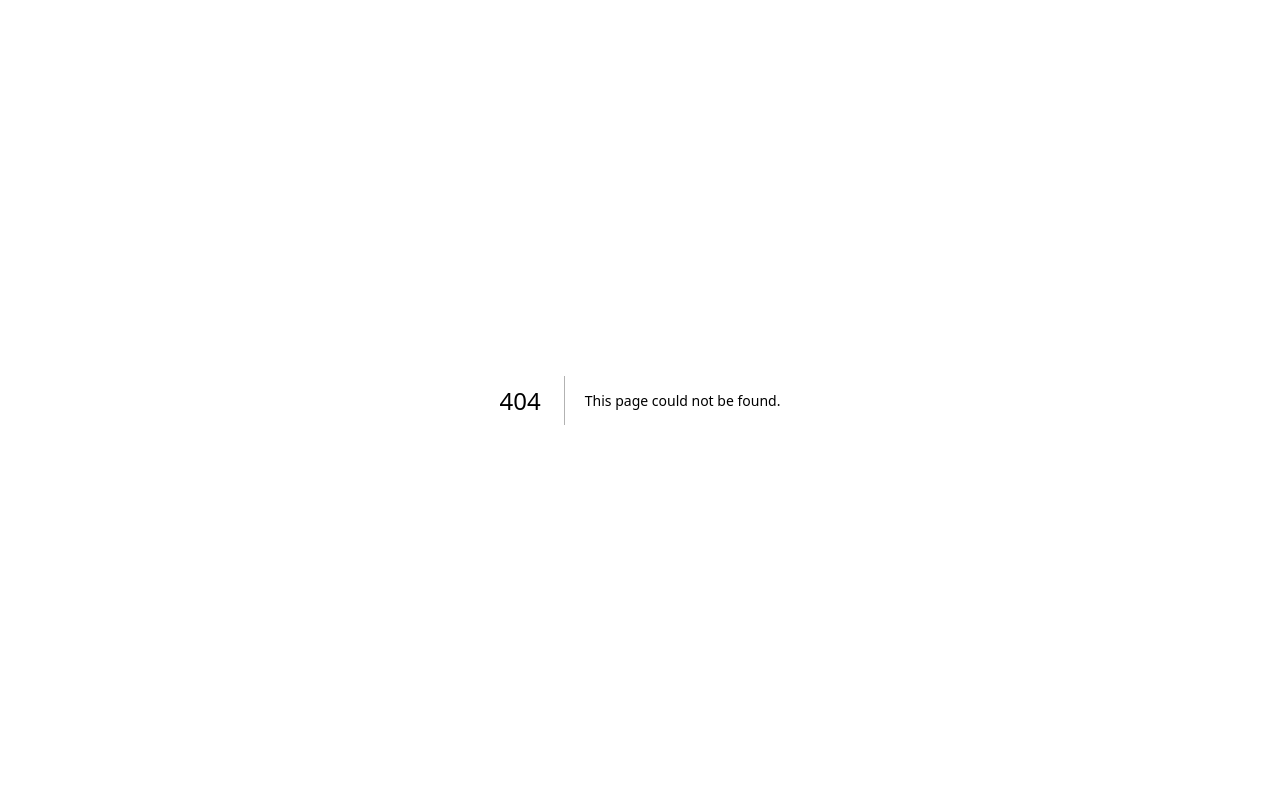
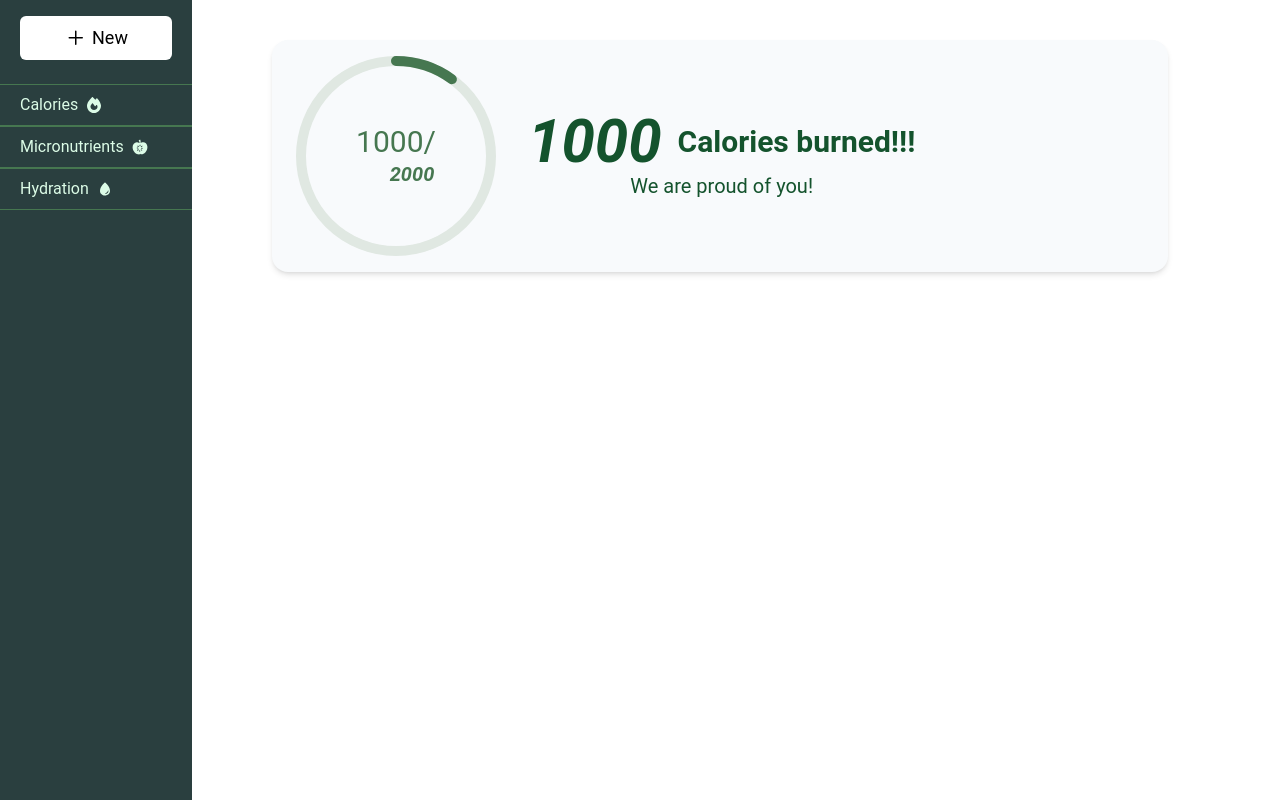
Before and after one commit to KarimHeshamKhalil/MunchMeter, a Next.js app: page /home/calories in a window 1280 px wide. Before the commit this address had no page. Built offline with nearby package versions, Linux system fonts and the light colour scheme.

Commit message:
initial sidebar and starting with the calories page

```diff
--- /dev/null
+++ b/app/components/CircularProgressBar.jsx
@@ -0,0 +1,53 @@
+import React from "react";
+
+const CircularProgressBar = ({ progress, size = 100, strokeWidth = 10, startPoint = -90}) => {
+  const radius = (size - strokeWidth) / 2;
+  const circumference = 2 * Math.PI * radius;
+  const offset = circumference - (progress / 100) * circumference;
+
+  return (
+    <svg
+      className="block"
+      width={size}
+      height={size}
+      viewBox={`0 0 ${size} ${size}`}
+    >
+      <circle
+        className="text-white1"
+        strokeWidth={strokeWidth}
+        stroke="currentColor"
+        fill="transparent"
+        r={radius}
+        cx={size / 2}
+        cy={size / 2}
+      />
+      <circle
+        className="text-green2"
+        strokeWidth={strokeWidth}
+        strokeDasharray={circumference}
+        strokeDashoffset={offset}
+        strokeLinecap="round"
+        stroke="currentColor"
+        fill="transparent"
+        r={radius}
+        cx={size / 2}
+        cy={size / 2}
+        style={{
+          transition: "stroke-dashoffset 0.5s ease",
+          transform: `rotate(${startPoint}deg)`,
+          transformOrigin: "50% 50%",
+        }}
+      />
+      <text
+        x="50%"
+        y="50%"
+        dominantBaseline="middle"
+        textAnchor="middle"
+        className={`text-xl text-green2`}
+      >
+      </text>
+    </svg>
+  );
+};
+
+export default CircularProgressBar;
--- /dev/null
+++ b/app/components/Sidebar.jsx
@@ -0,0 +1,43 @@
+import Link from 'next/link';
+import React from 'react'
+import { GoPlus } from "react-icons/go";
+import { FaFire } from "react-icons/fa6";
+import { GiAppleSeeds } from "react-icons/gi";
+import { IoIosWater } from "react-icons/io";
+
+export default function Sidebar() {
+  return (
+    <div className='absolute left-0 top-0 bottom-0 w-48 bg-green1'>
+      <div className='px-5 pt-4 mb-6'>
+        <button className='text-black bg-white w-full py-2 text-lg flex items-center justify-center gap-1 rounded-md'>
+          <span className='text-2xl'><GoPlus /></span> New
+        </button>
+      </div>
+
+      <ul className='text-white'>
+        <li>
+          <Link href={'/home/calories'}>
+            <button className='group w-full relative px-5 py-2 border-y border-green2 hover:bg-green2 text-green-100 overflow-hidden text-left transition-all duration-300 ease-in-out'>
+              <span className='transform translate-x-0 group-hover:translate-x-[10%] transition-all duration-300 ease-in-out flex items-center gap-2'>Calories <FaFire /></span>
+            </button>
+          </Link>
+        </li>
+        <li>
+          <Link href={'/home/micronutrients'}>
+            <button className='group w-full relative px-5 py-2 border-y border-green2 hover:bg-green2 text-green-100 overflow-hidden text-left transition-all duration-300 ease-in-out'>
+              <span className='transform translate-x-0 group-hover:translate-x-[10%] transition-all duration-300 ease-in-out flex items-center gap-2'>Micronutrients <GiAppleSeeds /></span>
+            </button>
+          </Link>
+        </li>
+        <li>
+          <Link href={'/home/hydration'}>
+            <button className='group w-full relative px-5 py-2 border-y border-green2 hover:bg-green2 text-green-100 overflow-hidden text-left transition-all duration-300 ease-in-out'>
+              <span className='transform translate-x-0 group-hover:translate-x-[10%] transition-all duration-300 ease-in-out flex items-center gap-2'>Hydration <IoIosWater /></span>
+            </button>
+          </Link>
+        </li>
+      </ul>
+
+    </div>
+  )
+}
--- a/app/globals.css
+++ b/app/globals.css
@@ -1,3 +1,9 @@
 @tailwind base;
 @tailwind components;
 @tailwind utilities;
+
+@import url('https://fonts.googleapis.com/css2?family=Roboto:ital,wght@0,100;0,300;0,400;0,500;0,700;0,900;1,100;1,300;1,400;1,500;1,700;1,900&display=swap');
+
+* {
+  font-family: "Roboto", sans-serif;
+}
--- /dev/null
+++ b/app/home/calories/page.jsx
@@ -0,0 +1,33 @@
+import Sidebar from '@/app/components/Sidebar'
+import React from 'react'
+import CircularProgressBar from '@/app/components/CircularProgressBar';
+
+
+export default function page() {
+  return (
+    <div className='pl-[160px]'>
+      <Sidebar />
+
+      <main className='max-w-4xl mx-auto mt-10 bg-slate-50 shadow-md px-6 py-4 rounded-2xl flex items-center gap-8'>
+        <div className='relative'>
+          <CircularProgressBar size={200} progress={10} />
+
+          <div className='absolute inset-[25%] flex flex-col items-center justify-center'>
+            <span className='text-green2 text-3xl'>1000/</span>
+            <span className='italic font-semibold relative left-4 text-green2 text-xl'>2000</span>
+          </div>
+        </div>
+
+        <div className='flex flex-col'>
+          <p className='text-3xl flex items-center gap-4 text-green-900 font-semibold'>
+            <span className='text-6xl text-green-900 italic'>1000</span> <span>Calories burned!!!</span>
+          </p>
+
+          <p className='text-xl text-center flex items-center justify-center gap-4 text-green-900 font-'>
+            We are proud of you!
+          </p>
+        </div>
+      </main>
+    </div>
+  )
+}
--- /dev/null
+++ b/app/home/page.jsx
@@ -0,0 +1,14 @@
+import React from 'react'
+import Sidebar from '../components/Sidebar'
+
+export default function page() {
+  return (
+    <div className='font-sans'>
+      <Sidebar />
+
+      <main>
+
+      </main>
+    </div>
+  )
+}
--- a/app/page.js
+++ b/app/page.jsx
@@ -1,5 +1,3 @@
-import Image from "next/image";
-
 export default function Home() {
   return (
     <main>
--- a/tailwind.config.js
+++ b/tailwind.config.js
@@ -7,12 +7,17 @@ module.exports = {
   ],
   theme: {
     extend: {
-      backgroundImage: {
-        "gradient-radial": "radial-gradient(var(--tw-gradient-stops))",
-        "gradient-conic":
-          "conic-gradient(from 180deg at 50% 50%, var(--tw-gradient-stops))",
+      fontFamily: {
+        'roboto': '"Roboto", sans-serif'
       },
-    },
+      colors: {
+        'green1': '#2a3f3f',
+        'green2': '#467750',
+        'green3': '#89c07e',
+        'white1': '#e0e8e2',
+        'yellow1': '#f0cd6e'
+      }
+    }
   },
   plugins: [],
 };
```
Also changed, not shown: package.json (+6 -1 lines), app/layout.jsx (renamed from app/layout.js), 1 other file (tests, documents, lock files or other folders).
